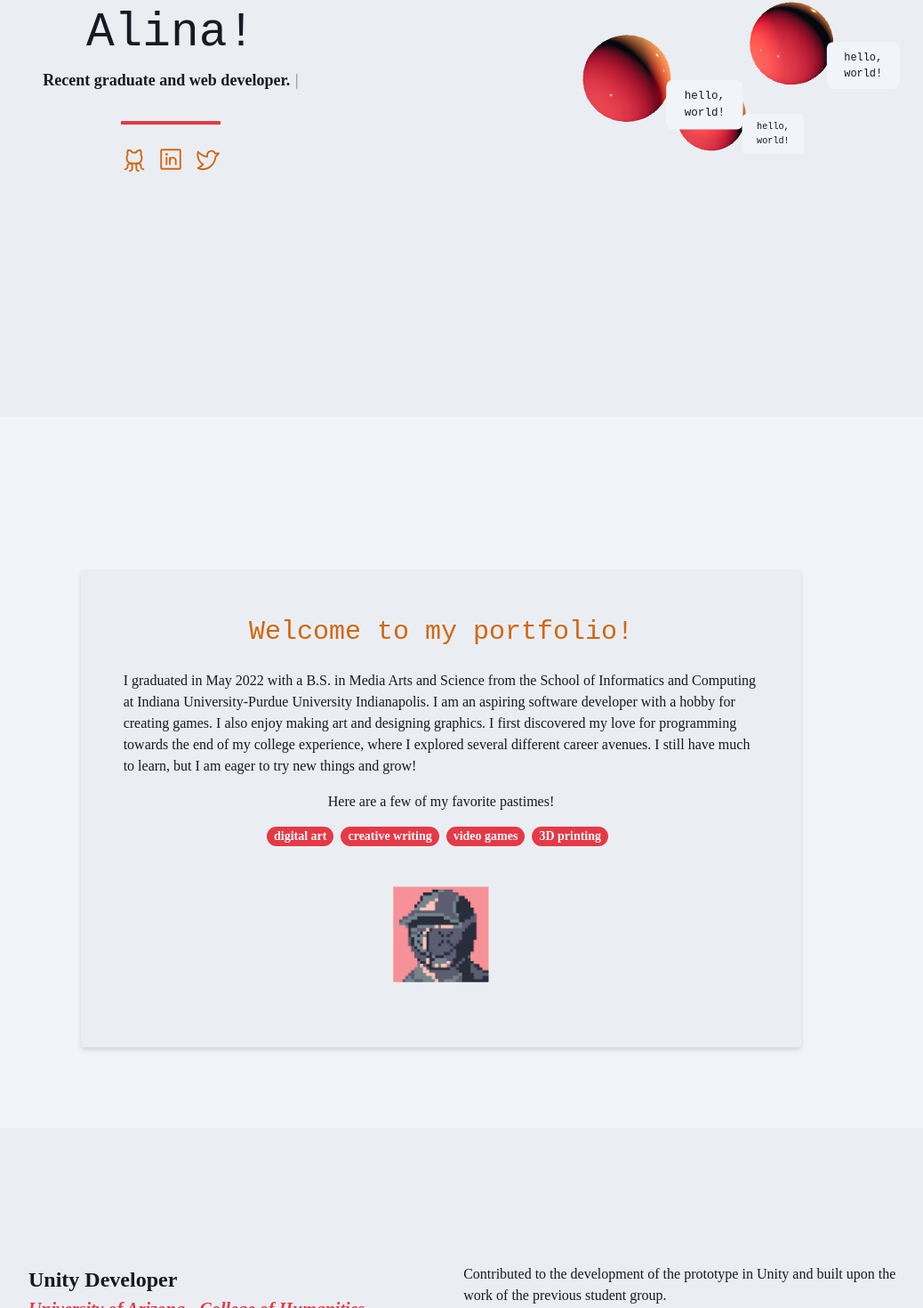
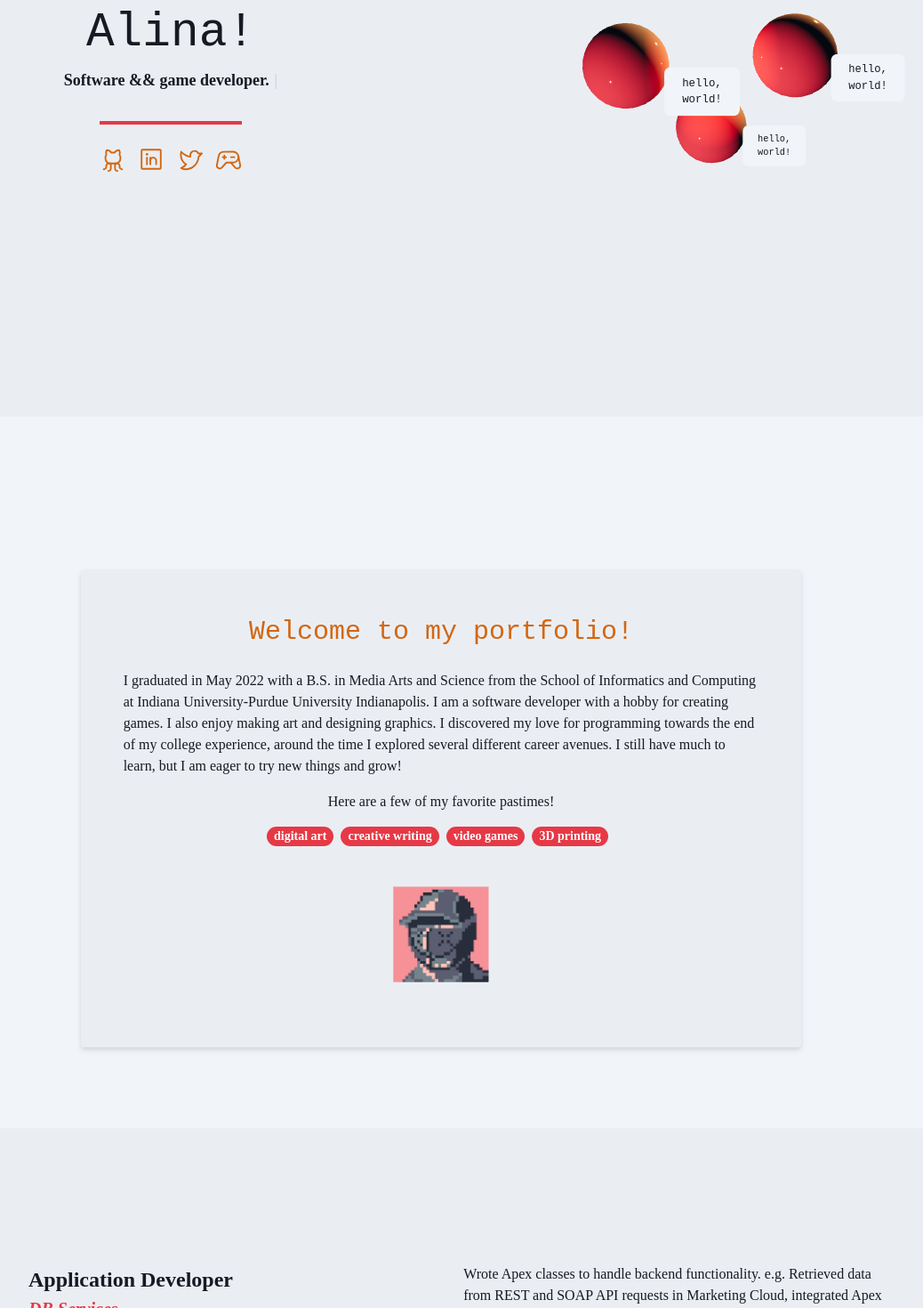
Before and after one commit to mlkywy/mlkywy.github.io, a React (Create React App) app: page / in a window 1280 px wide. Shown: the part 356-1826 px from the top of the page at 89% size, without its empty margins (144-1182 px from the left). Built offline with nearby package versions, Linux system fonts and the light colour scheme.

Commit message:
Content changes & updates
Added new experiences
Removed border on input fields on form
Altered title text
Added additional icon for itch.io page

```diff
--- a/src/components/Footer/index.js
+++ b/src/components/Footer/index.js
@@ -6,9 +6,7 @@ const Footer = () => {
       <div className="bottom-0 w-full flex flex-wrap items-center justify-between bg-light2 dark:bg-dark2 h-20 z-10">
         <div className="container lg:px-8 md:px-8 mx-auto flex flex-wrap items-center justify-center">
           <div className="w-full relative flex justify-center lg:w-auto md:w-auto">
-            <p className="text-xs text-accent">
-              Made with love by yours truly!
-            </p>
+            <p className="text-xs text-accent">Made with ♡ by Alina!</p>
           </div>
         </div>
       </div>
--- a/src/components/Title/index.js
+++ b/src/components/Title/index.js
@@ -1,5 +1,10 @@
 import React from "react";
-import { GithubLogo, LinkedinLogo, TwitterLogo } from "phosphor-react";
+import {
+  GithubLogo,
+  LinkedinLogo,
+  TwitterLogo,
+  GameController,
+} from "phosphor-react";
 import Typewriter from "typewriter-effect";
 
 const Title = (props) => {
@@ -17,7 +22,7 @@ const Title = (props) => {
             }}
           />
         </div>
-        <div className="w-28 mt-8 border-t-4 border-accent text-middle2 dark:text-middle text-3xl font-normal flex flex-row justify-between py-6">
+        <div className="w-40 mt-8 border-t-4 border-accent text-middle2 dark:text-middle text-3xl font-normal flex flex-row justify-between py-6">
           <a href="https://github.com/alshei" target="_blank">
             <GithubLogo />
           </a>
@@ -30,6 +35,9 @@ const Title = (props) => {
           <a href="https://twitter.com/wymlky" target="_blank">
             <TwitterLogo />
           </a>
+          <a href="https://mlkywy.itch.io/" target="_blank">
+            <GameController />
+          </a>
         </div>
       </div>
     </>
--- a/src/pages/About/index.js
+++ b/src/pages/About/index.js
@@ -7,7 +7,7 @@ const About = () => {
       <div className="container px-8 mx-auto flex items-center justify-center h-full">
         <AboutMeCard
           heading="Welcome to my portfolio!"
-          body1="I graduated in May 2022 with a B.S. in Media Arts and Science from the School of Informatics and Computing at Indiana University-Purdue University Indianapolis. I am an aspiring software developer with a hobby for creating games. I also enjoy making art and designing graphics. I first discovered my love for programming towards the end of my college experience, where I explored several different career avenues. I still have much to learn, but I am eager to try new things and grow!"
+          body1="I graduated in May 2022 with a B.S. in Media Arts and Science from the School of Informatics and Computing at Indiana University-Purdue University Indianapolis. I am a software developer with a hobby for creating games. I also enjoy making art and designing graphics. I discovered my love for programming towards the end of my college experience, around the time I explored several different career avenues. I still have much to learn, but I am eager to try new things and grow!"
           body2="Here are a few of my favorite pastimes!"
         />
       </div>
--- a/src/pages/Experience/index.js
+++ b/src/pages/Experience/index.js
@@ -3,6 +3,7 @@ import { ResumeCard } from "../../components/Cards";
 
 const Experience = () => {
   const jobText1 = [
+    "* Company formerly known as Bottomline Performance before acquisition by Tier1 Performance in Sept 2019.",
     "Worked with experienced graphic artists, programmers, technical writers, instructional designers, and project managers to develop client projects and innovative learning solutions; used Agile methodology.",
     "Designed full mockups and graphics for eLearning courses, websites, apps, print materials, and marketing presentations.",
     "Consistently met tight deadlines, scheduled and attended meetings with coworkers, mentors, and clients.",
@@ -32,9 +33,26 @@ const Experience = () => {
     "Presented prototype with team members for client, instructors, and peers with the use of a live VR demonstration.",
   ];
 
+  const jobText5 = [
+    "Wrote Apex classes to handle backend functionality. e.g. Retrieved data from REST and SOAP API requests in Marketing Cloud, integrated Apex Actions (invocable methods) with Flows in Salesforce.",
+    "Created test classes for all code and performed tests to ensure total code coverage.",
+    "Gained experience with frontend technologies like Lightning Web Components using JavaScript.",
+    "Imported, exported, and cleaned data using Data Loader and created custom fields (columns), records (rows), on objects (database tables) as necessary in the dev environment.",
+  ];
+
   return (
     <div id="experience" className="bg-light1 dark:bg-dark1 w-screen py-20">
       <div className="container px-8 md:px-4 lg:px-32 mx-auto flex flex-col h-full ">
+        <ResumeCard
+          role="Application Developer"
+          company="DB Services"
+          date="June 2022 — Aug 2022"
+          body={jobText5.map((text) => (
+            <li className="pb-3 text-dark1 dark:text-light1 text-sm md:text-base lg:text-base">
+              {text}
+            </li>
+          ))}
+        />
         <ResumeCard
           role="Unity Developer"
           company="University of Arizona - College of Humanities"
@@ -66,7 +84,7 @@ const Experience = () => {
           ))}
         />
         <ResumeCard
-          role="Multimedia Developer Intern"
+          role="Multimedia Developer"
           company="Bottom-Line Performance"
           date="May 2019 — Aug 2019"
           body={jobText1.map((text) => (
--- a/src/pages/Home/index.js
+++ b/src/pages/Home/index.js
@@ -9,7 +9,7 @@ const Home = () => {
         <div className="container flex items-center justify-center mt-24 lg:mt-0 md:mt-0">
           <Title
             heading={"Hi, I'm Alina!"}
-            subheading={"Recent graduate and web developer. "}
+            subheading={"Software && game developer. "}
           />
         </div>
 
--- a/src/pages/Portfolio/index.js
+++ b/src/pages/Portfolio/index.js
@@ -7,7 +7,7 @@ const Portfolio = () => {
       <div className="container px-8 md:px-4 lg:px-44 mx-auto flex flex-col gap-6 h-full pt-16 pb-40">
         <PortfolioCard
           title="React Portfolio"
-          content="Personal project. Single page website created with ReactJS, Three.js, and Tailwind CSS. EmailJS was used to handle the contact form!"
+          content="Personal project. You're looking at it! Single page website created with ReactJS, Three.js, and Tailwind CSS. EmailJS was used to handle the contact form."
           demolink="https://alshei.github.io/"
           codelink="https://github.com/alshei/alshei.github.io"
         />
@@ -25,7 +25,7 @@ const Portfolio = () => {
         />
         <PortfolioCard
           title="React Notes Application"
-          content="Personal project. Note-taking CRUD app created with MondoDB, ExpressJS, ReactJS, Node.js, Tailwind CSS. Frontend development; coded React components with completely custom stylings. Backend development; gained a deeper understanding of API endpoints and using relational databases. (WIP)"
+          content="Personal project. Note-taking CRUD app created with MondoDB, ExpressJS, ReactJS, Node.js, Tailwind CSS. Frontend development; coded React components with custom stylings. Backend development; gained a deeper understanding of API endpoints and using non-relational databases. (WIP)"
           demolink="https://github.com/alshei/notepad-v2"
           codelink="https://github.com/alshei/notepad-v2"
         />
```
Also changed, not shown: src/components/Form/index.js (+4 -4 lines), 1 other file (tests, documents, lock files or other folders).
